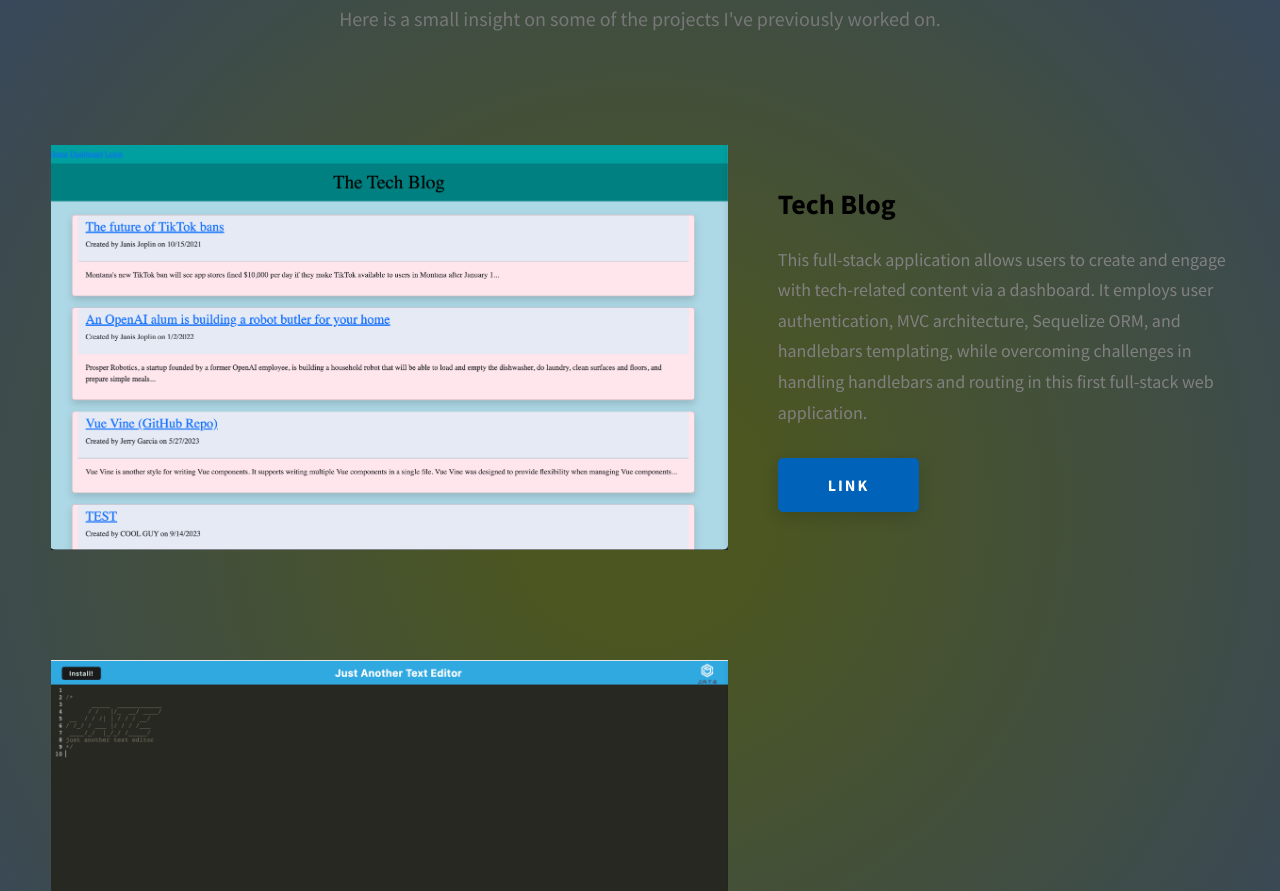
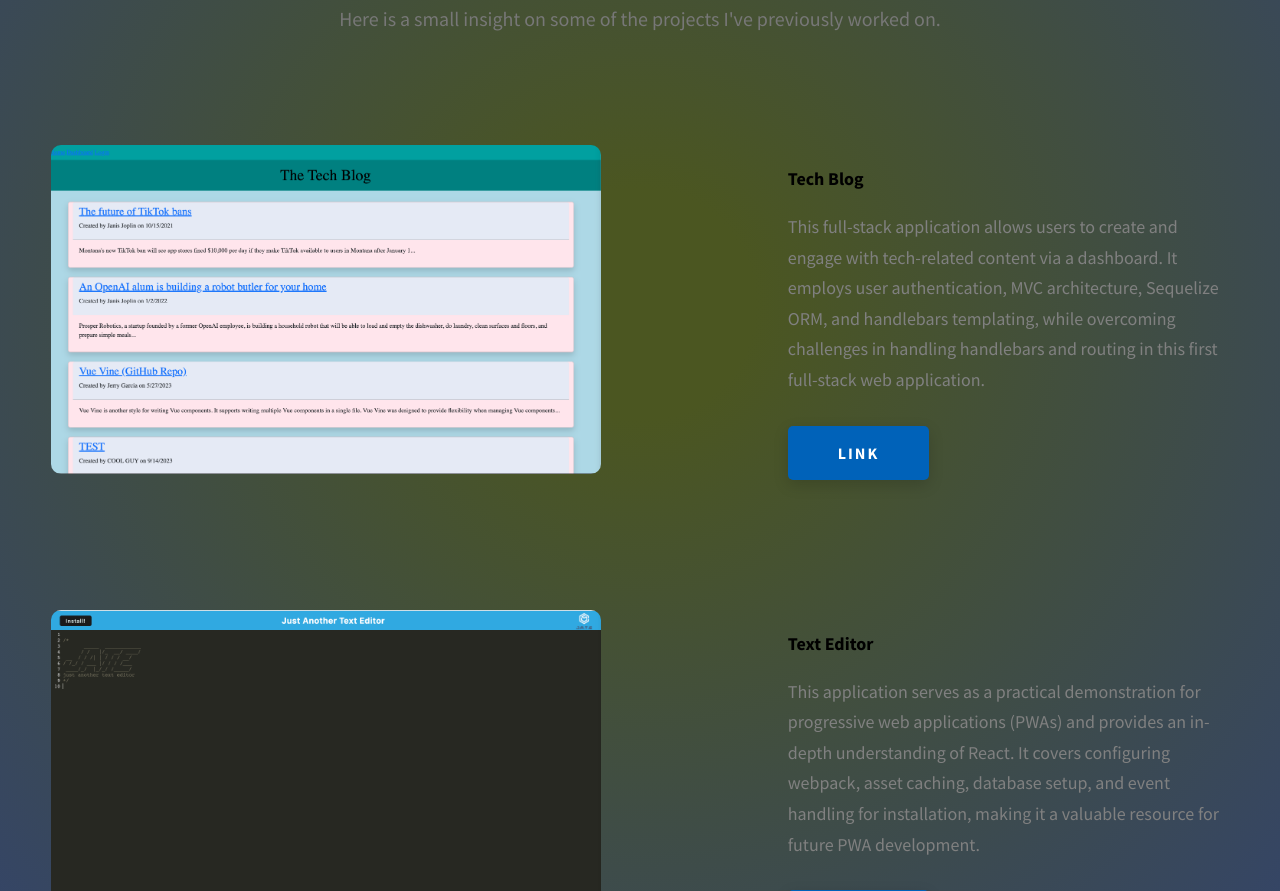
Before and after one commit to carolynlupi/Portfolio, a website: page index.html in a window 1280 px wide. Shown: the part 1909-2800 px from the top of the page. Drawn offline with nearby package versions, Linux system fonts and the light colour scheme.

Commit message:
Added styling to home page, fixed most links, etc.

```diff
--- a/css/style.css
+++ b/css/style.css
@@ -469,6 +469,28 @@ svg text {
     font-weight: 600;
     color: #777; }
 
+    /* Adjust the size and border-radius of project images */
+.projects__row-img {
+  width: 550px; /* Adjust the width as needed */
+  height: auto;
+  border-radius: 10px; /* Add border-radius for rounded corners */
+}
+
+/* Display the project content as flex to have it in a row layout */
+.projects__row-content {
+  display: flex;
+  flex-direction: column;
+  justify-content: center;
+  align-items: flex-start;
+  margin-left: 10px; /* Add some space between the image and text */
+}
+
+/* Style the project titles */
+.projects__row-content-title {
+  font-size: 1.8rem;
+  font-weight: bold;
+}
+
 .project-details__links {
   margin: 0 0; }
   .project-details__links-btn {
--- a/index.html
+++ b/index.html
@@ -13,6 +13,7 @@
 </head>
 
 <!--Navigation Section-->
+
 <body class="default">
   <header>
     <div class="topnav">
@@ -38,6 +39,7 @@
   </div>
 
   <!--Introduction Section-->
+
   <body>
     <section id="about" class="about sec-pad">
       <div class="main-container">
@@ -83,23 +85,20 @@
             Here is a small insight on some of the projects I've previously worked on.
           </span>
         </h2>
-
         <div class="projects__content">
           <div class="projects__row">
             <div class="projects__row-img-cont">
               <div class="projects__row-img-cont">
-                <img
-                  src="./assets/images/TechBlog1.png"
-                  alt="Tech Blog Screenshot"
-                  class="projects__row-img"
-                  loading="lazy"
-                />
+                <img src="./assets/images/TechBlog1.png" alt="Tech Blog Screenshot" class="projects__row-img"
+                  loading="lazy" />
               </div>
             </div>
             <div class="projects__row-content">
               <h3 class="projects__row-content-title">Tech Blog</h3>
               <p class="projects__row-content-desc">
-                This full-stack application allows users to create and engage with tech-related content via a dashboard. It employs user authentication, MVC architecture, Sequelize ORM, and handlebars templating, while overcoming challenges in handling handlebars and routing in this first full-stack web application.
+                This full-stack application allows users to create and engage with tech-related content via a dashboard.
+                It employs user authentication, MVC architecture, Sequelize ORM, and handlebars templating, while
+                overcoming challenges in handling handlebars and routing in this first full-stack web application.
               </p>
               <a href="./views/project-1.html" class="btn btn--med btn--theme dynamicBgClr" target="_blank">Link</a>
             </div>
@@ -107,17 +106,16 @@
           <div class="projects__row">
             <div class="projects__row-img-cont">
               <div class="projects__row-img-cont">
-                <img
-                  src="./assets/images/TextEditor1.png"
-                  alt="Text Editor Screenshot"
-                  class="projects__row-img"
-                  loading="lazy"
-                />
+                <img src="./assets/images/TextEditor1.png" alt="Text Editor Screenshot" class="projects__row-img"
+                  loading="lazy" />
+              </div>
             </div>
             <div class="projects__row-content">
               <h3 class="projects__row-content-title">Text Editor</h3>
               <p class="projects__row-content-desc">
-                This application serves as a practical demonstration for progressive web applications (PWAs) and provides an in-depth understanding of React. It covers configuring webpack, asset caching, database setup, and event handling for installation, making it a valuable resource for future PWA development.
+                This application serves as a practical demonstration for progressive web applications (PWAs) and
+                provides an in-depth understanding of React. It covers configuring webpack, asset caching, database
+                setup, and event handling for installation, making it a valuable resource for future PWA development.
               </p>
               <a href="./views/project-2.html" class="btn btn--med btn--theme dynamicBgClr" target="_blank">Link</a>
             </div>
@@ -135,7 +133,8 @@
         <h2 class="heading heading-sec heading-sec__mb-med">
           <span class="heading-sec__main heading-sec__main--lt">Contact</span>
           <span class="heading-sec__sub heading-sec__sub--lt">
-            If you want to get in contact, please fill out your information and I will get back to you as soon as possible!
+            If you want to get in contact, please fill out your information and I will get back to you as soon as
+            possible!
           </span>
         </h2>
         <div class="contact__form-container">
@@ -197,4 +196,5 @@
       integrity="sha384-ENjdO4Dr2bkBIFxQpeoTz1HIcje39Wm4jDKdf19U8gI4ddQ3GYNS7NTKfAdVQSZe"
       crossorigin="anonymous"></script>
   </body>
+
 </html>
```
Lines whose indentation alone changed are shown as unchanged.
